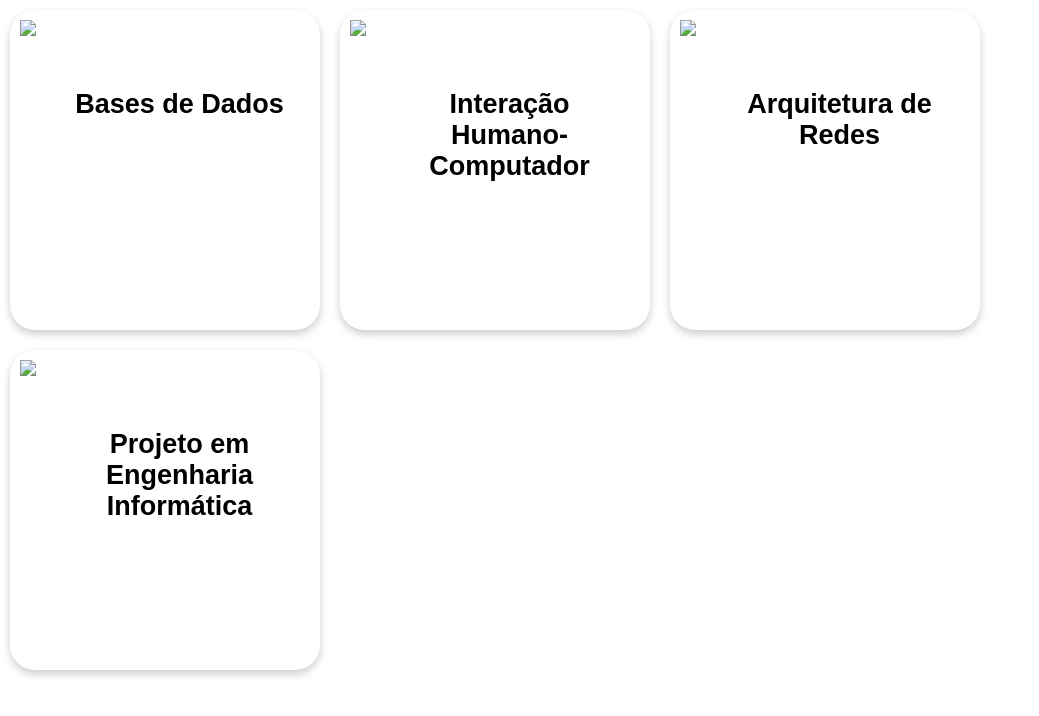
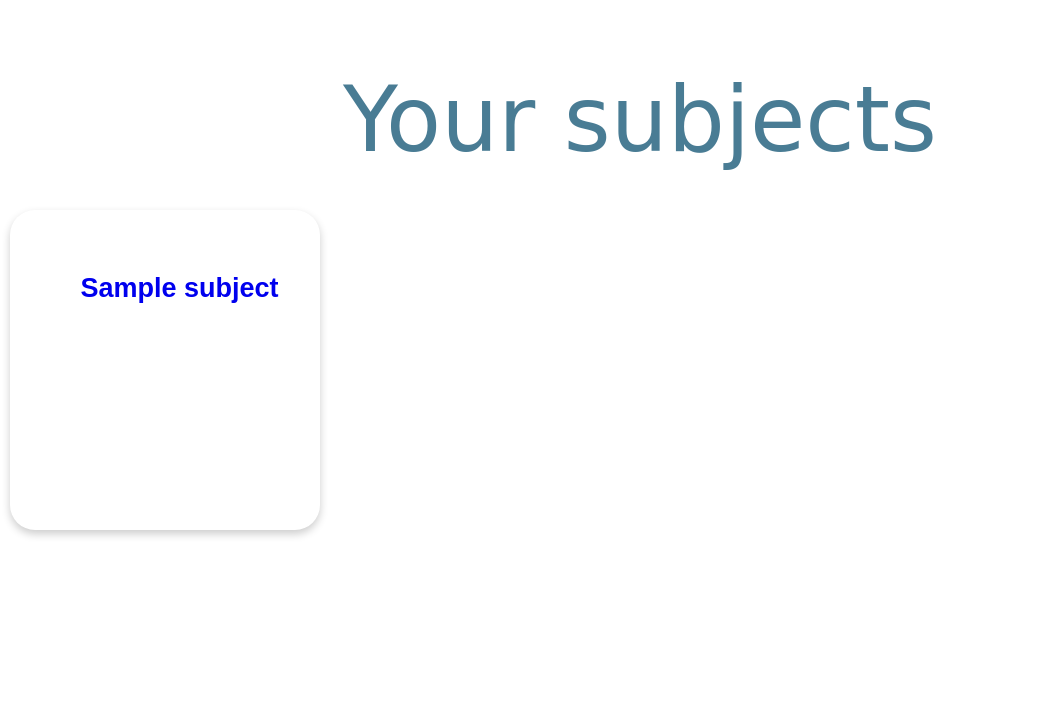
Before and after one commit to coutooo/ECTHub, a Django app: template pages/templates/home.html in a window 1280 px wide. Shown: the part 46-762 px from the top of the page, without its empty margins (0-1039 px from the left). Run offline with Django 3.2, Linux system fonts and the light colour scheme; the template is opened without the code that fills it: most values are stand-ins (such as "Sample title", 1, 10 or a date in 2020).

Commit message:
seleção de disciplinas

```diff
--- a/ECTHub/settings.py
+++ b/ECTHub/settings.py
@@ -89,7 +89,7 @@ WSGI_APPLICATION = 'ECTHub.wsgi.application'
 DATABASES = {
     'default': {
         'ENGINE': 'django.db.backends.sqlite3',
-        'NAME': BASE_DIR / 'db.sqlite3',
+        'NAME': str(BASE_DIR / 'db.sqlite3'),
     }
 }
 
--- a/pages/templates/calendar.html
+++ b/pages/templates/calendar.html
@@ -4,5 +4,6 @@
         <h1>CALENDAR</h1>
         <div class="row" style="display: flex;justify-content: center;">
                 <iframe src="https://calendar.google.com/calendar/embed?height=700&amp;wkst=1&amp;bgcolor=%23A79B8E&amp;ctz=America%2FNew_York&amp;src=NWhyM21oaGt0bmU4ZDB2ajVjZG5wcTcwYWNAZ3JvdXAuY2FsZW5kYXIuZ29vZ2xlLmNvbQ&amp;color=%23AD1457" style="border:solid 1px #777" width="1200" height="600" frameborder="0" scrolling="no"></iframe>
+{#        <iframe src="https://calendar.google.com/calendar/embed?src=daniel13correia%40gmail.com&ctz=Europe%2FLisbon" style="border: 0" width="800" height="600" frameborder="0" scrolling="no"></iframe>#}
         </div>
 {% endblock %}
--- a/pages/templates/home.html
+++ b/pages/templates/home.html
@@ -2,39 +2,19 @@
 
 {% block content %}
 {% load static %}
-
+    <h1>Your subjects</h1>
   <div class="row">
+    {% for id, name in subjects.items %}
     <div class="col-lg-3 col-md-6 col-sm-6">
-      <div class="card" style="height: 300px;width: 300px;display: flex;flex-direction: column;text-align: center;border-radius: 1em">
-        <img class="responsive-img" src="{% static 'images/virtual.png' %}">
-        <div class="container">
-          <h4 class="card-title"><b>Bases de Dados</b></h4>
-        </div>
-      </div>
+        <a href="/resources?sub={{ id }}">
+          <div class="card" style="height: 300px;width: 300px;display: flex;flex-direction: column;text-align: center;border-radius: 1em">
+{#            <img class="responsive-img" src="{% static 'images/virtual.png' %}">#}
+            <div class="container">
+              <h4 class="card-title"><b>{{ name }}</b></h4>
+            </div>
+          </div>
+        </a>
     </div>
-    <div class="col-lg-3 col-md-6 col-sm-6">
-      <div class="card" style="height: 300px;width: 300px;display: flex;flex-direction: column;text-align: center;border-radius: 1em">
-        <img src="{% static 'images/virtual.png' %}">
-        <div class="container">
-          <h4 class="card-title"><b>Interação Humano-Computador</b></h4>
-        </div>
-      </div>
-    </div>
-    <div class="col-lg-3 col-md-6 col-sm-6">
-      <div class="card" style="height: 300px;width: 300px;display: flex;flex-direction: column;text-align: center;border-radius: 1em">
-        <img src="{% static 'images/virtual.png' %}">
-        <div class="container">
-          <h4 class="card-title"><b>Arquitetura de Redes</b></h4>
-        </div>
-      </div>
-    </div>
-    <div class="col-lg-3 col-md-6 col-sm-6">
-      <div class="card" style="height: 300px;width: 300px;display: flex;flex-direction: column;text-align: center;border-radius: 1em">
-        <img src="{% static 'images/virtual.png' %}">
-        <div class="container">
-          <h4 class="card-title"><b>Projeto em Engenharia Informática</b></h4>
-        </div>
-      </div>
-    </div>
+    {% endfor %}
   </div>
 {% endblock %}
```
Also changed, not shown: pages/models.py (+7 -1 lines), pages/templates/subjects3.html (+15 -2 lines), pages/views.py (+35 -6 lines).
